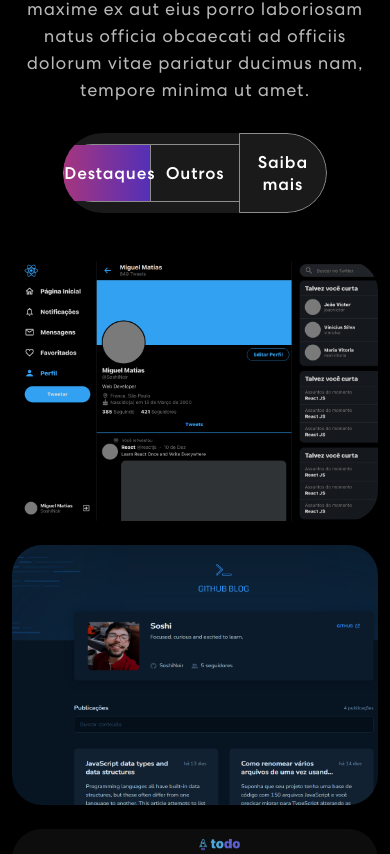
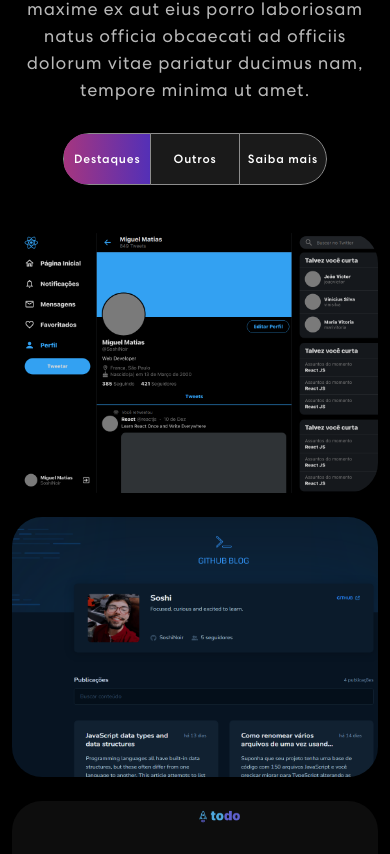
Before and after one commit to SoshiNoir/portfolio, a React (Vite) app: page / in a window 390 px wide. Shown: the part 2570-3424 px from the top of the page. Built offline with nearby package versions, Linux system fonts and the light colour scheme.

Commit message:
minor mobile adjustments

```diff
--- a/src/App.css
+++ b/src/App.css
@@ -487,6 +487,18 @@
   z-index: 0;
 }
 
+@media (max-width: 435px) {
+  .project .nav.nav-pills .nav-link {
+    font-size: 12px;
+  }
+}
+
+@media (max-width: 320px) {
+  .project .nav.nav-pills .nav-link {
+    font-size: 10px;
+  }
+}
+
 .project .nav.nav-pills .nav-link::before {
   content: "";
   position: absolute;
@@ -701,7 +713,7 @@
 /************ Footer Css ************/
 .footer {
   width: 100%vw;
-  padding: 0 0 50px 0;
+  padding: 18px 0 30px 0;
   background-image: url('./assets/img/footer-bg.png');
   background-position: center center;
   background-size: cover;
```
